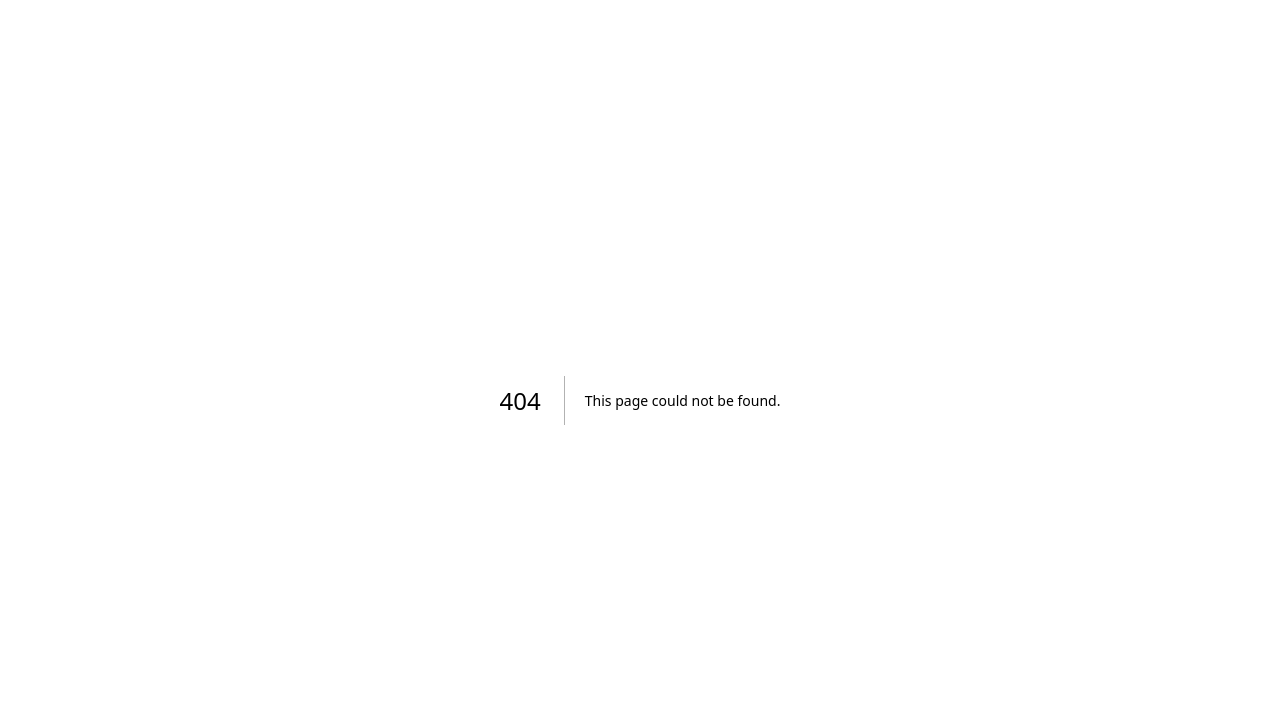
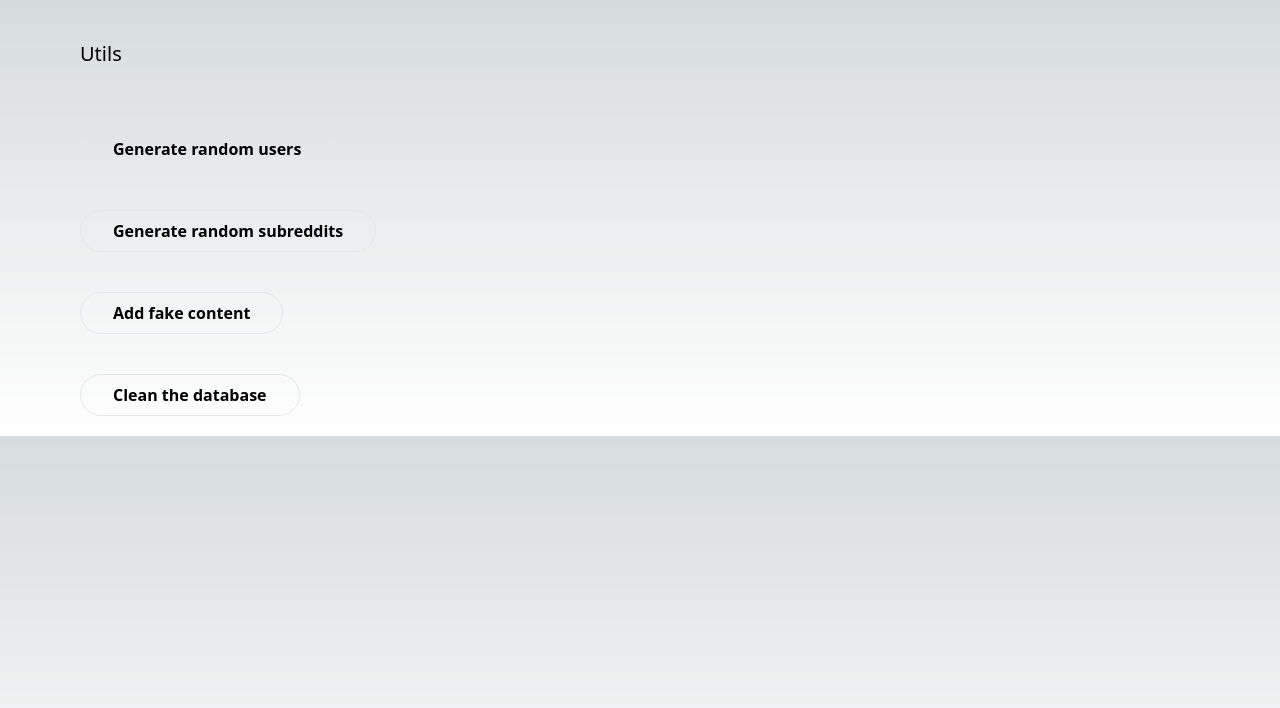
Before and after one commit to sharan3733/reddit-clone, a Next.js app: page /utils in a window 1280 px wide. Before the commit this address had no page. Shown: the top 708 px of the page. Built offline with nearby package versions, Linux system fonts and the light colour scheme.

Commit message:
create buttons in utils page

```diff
--- /dev/null
+++ b/pages/utils.js
@@ -0,0 +1,45 @@
+export default function Utils() {
+    const tasks = [
+      { task: 'generate_users', description: 'Generate random users' },
+      { task: 'generate_subreddits', description: 'Generate random subreddits' },
+      {
+        task: 'add_fake_content',
+        description: 'Add fake content',
+      },
+      {
+        task: 'clean_database',
+        description: 'Clean the database',
+      },
+    ]
+
+    const Button = ({ task }) => (
+      <div className='flex-1 mb-5'>
+        <button
+          className='border px-8 py-2 mt-5 mr-8 font-bold rounded-full color-accent-contrast bg-color-accent hover:bg-color-accent-hover-darker'
+          onClick={async () => {
+            await fetch('/api/utils', {
+              body: JSON.stringify({
+                task: task.task,
+              }),
+              headers: {
+                'Content-Type': 'application/json',
+              },
+              method: 'POST',
+            })
+          }}
+        >
+          {task.description}
+        </button>
+      </div>
+    )
+
+    return (
+      <div className='mt-10 ml-20'>
+        <h2 className='mb-10 text-xl'>Utils</h2>
+
+              {tasks.map((task, index) => (
+          <Button key={index} task={task} />
+        ))}
+      </div>
+    )
+  }
```
